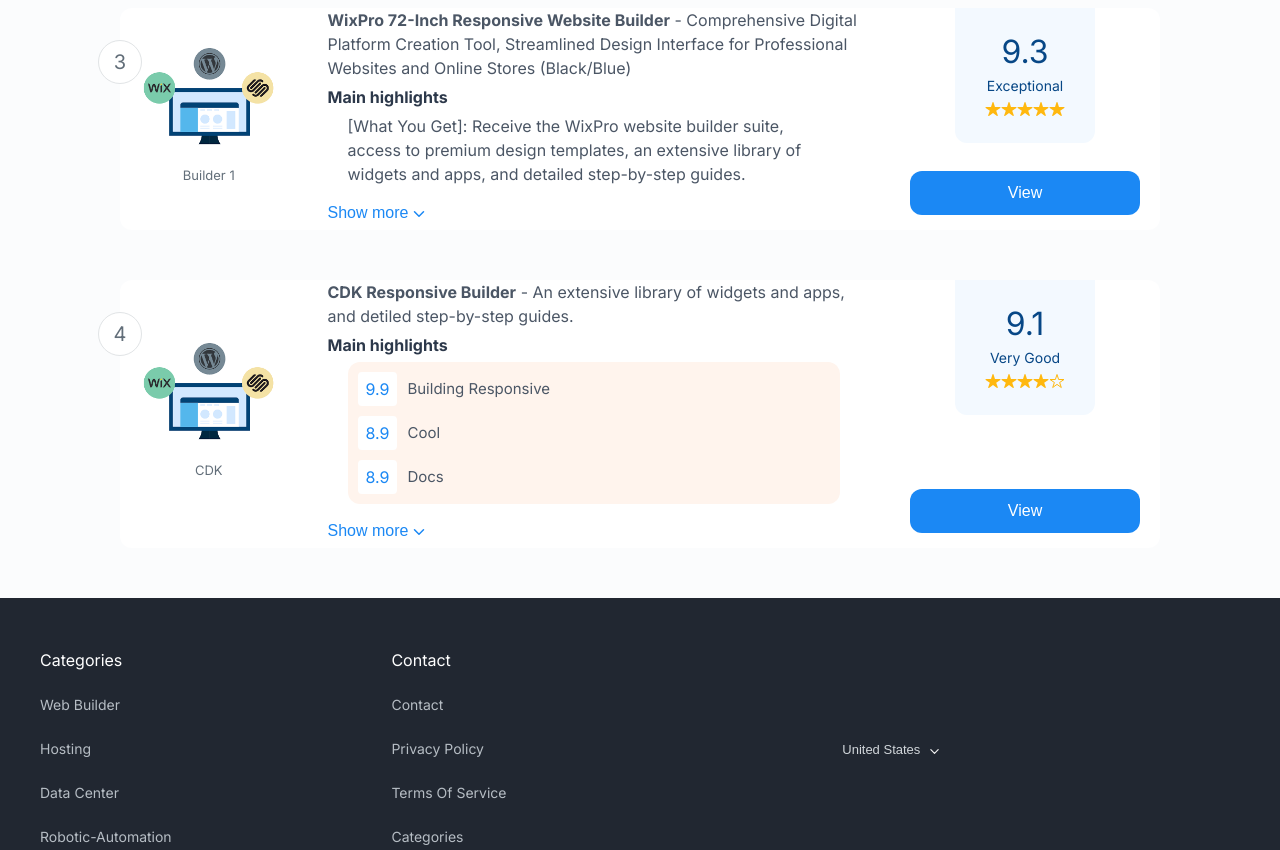
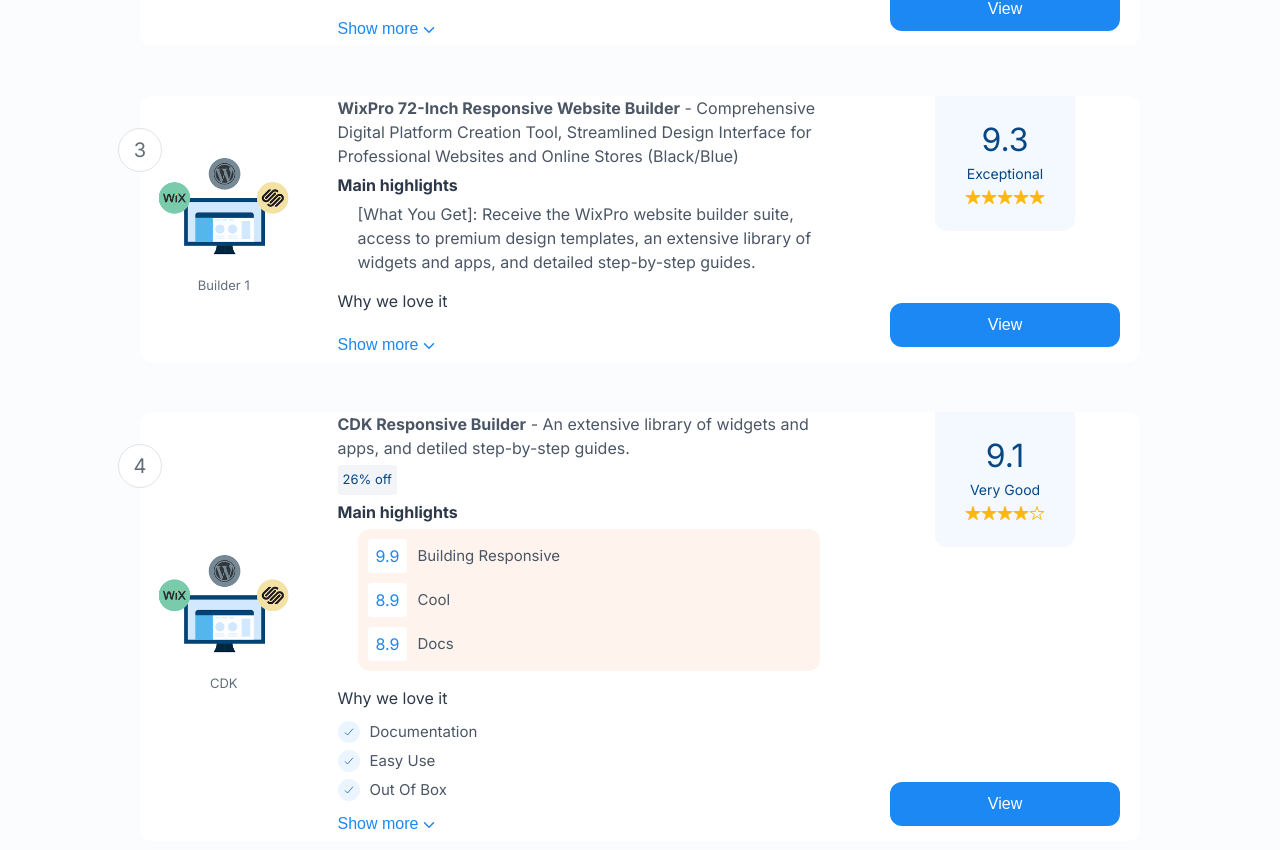
Before and after one commit to annasfaruqui/webbuilder-internship-assignment, a React (Vite) app: page / in a window 1280 px wide. Shown: the part 650-1500 px from the top of the page. Built offline with nearby package versions, Linux system fonts and the light colour scheme.

Commit message:
completed the WebsiteCard component making it reusable

```diff
--- a/src/components/WebsiteCard/WebsiteCard.jsx
+++ b/src/components/WebsiteCard/WebsiteCard.jsx
@@ -18,6 +18,8 @@
     stars,
     bestChoice,
     bestValue,
+    discountPercentage: discount,
+    features,
   } = card;
 
   return (
@@ -28,6 +30,8 @@
         title={title}
         description={description}
         highlights={highlights}
+        discount={discount}
+        features={features}
       />
       <WebsiteCardRating rating={rating} status={status} stars={stars} />
     </div>
--- a/src/components/WebsiteCard/WebsiteCardDescription.jsx
+++ b/src/components/WebsiteCard/WebsiteCardDescription.jsx
@@ -1,42 +1,26 @@
 import { IoChevronDownOutline } from "react-icons/io5";
 import styles from "./WebsiteCardDescription.module.scss";
 import Button from "../Button/Button";
+import WebsiteCardHighlights from "./WebsiteCardHighlights";
+import WebsiteCardFeatures from "./WebsiteCardFeatures";
 
-function WebsiteCardDescription({ title, description, highlights }) {
+function WebsiteCardDescription({
+  title,
+  description,
+  highlights,
+  discount,
+  features,
+}) {
   return (
     <div className={styles.description}>
       <p className={styles.description__detail}>
-        <strong className={styles.description__strongText}>{title}</strong> -{" "}
-        {description}
+        <strong className="strong">{title}</strong> - {description}
       </p>
-      <div className={styles.description__highlight}>
-        <strong
-          className={`${styles.description__strongText} ${styles["description__highlight--heading"]}`}
-        >
-          Main highlights
-        </strong>
-        {typeof highlights === "string" && (
-          <p className={styles["description__highlight--description"]}>
-            {highlights}
-          </p>
-        )}
+      {discount && <p className={styles.discount}>{discount}% off</p>}
 
-        {typeof highlights === "object" && (
-          <div className={styles["description__highlight--container"]}>
-            <ul className={styles["description__highlight--list"]}>
-              {highlights.map((el) => (
-                <li
-                  key={el.id}
-                  className={styles["description__highlight--item"]}
-                >
-                  <span>{el.rating}</span>
-                  {el.highlight}
-                </li>
-              ))}
-            </ul>
-          </div>
-        )}
-      </div>
+      <WebsiteCardHighlights highlights={highlights} />
+      <WebsiteCardFeatures features={features} />
+
       <Button type="half" variation="primary">
         Show more
         <span className="center">
--- a/src/components/WebsiteCard/WebsiteCardDescription.module.scss
+++ b/src/components/WebsiteCard/WebsiteCardDescription.module.scss
@@ -11,55 +11,18 @@
     gap: 1rem;
   }
 
-  &__strongText {
-    font-weight: 700;
-  }
-
   &__detail {
     margin-bottom: 0.5rem;
   }
+}
 
-  &__highlight {
-    margin-bottom: 1rem;
-
-    &--heading {
-      color: $color-grey-900;
-    }
-
-    &--description {
-      padding: 0.5rem 2rem;
-    }
-
-    &--container {
-      padding: 0.5rem 2rem;
-    }
-
-    &--list {
-      list-style: none;
-      padding: 1rem;
-      background-color: $color-accent-light;
-      border-radius: 1.2rem;
-      display: flex;
-      flex-direction: column;
-      align-items: flex-start;
-      gap: 1rem;
-    }
-
-    &--item {
-      display: flex;
-      align-items: center;
-      gap: 1rem;
-      @include fontSm;
-
-      & span {
-        background-color: $color-grey-0;
-        border-radius: 4px;
-        padding: 0.5rem 0.8rem;
-        text-align: center;
-
-        color: $color-blue;
-        @include fontMd;
-      }
-    }
-  }
+.discount {
+  @include fontTiny;
+  @include center;
+  width: fit-content;
+  color: $color-blue-dark;
+  background-color: $color-blue-light;
+  padding: 0.5rem;
+  border-radius: 0.4rem;
+  margin: 5px 0;
 }
--- /dev/null
+++ b/src/components/WebsiteCard/WebsiteCardFeatures.jsx
@@ -0,0 +1,23 @@
+import { IoCheckmark } from "react-icons/io5";
+import styles from "./WebsiteCardFeatures.module.scss";
+
+function WebsiteCardFeatures({ features }) {
+  return (
+    <div className={styles.features}>
+      <p className={styles.features__heading}>Why we love it</p>
+      <ul className={styles.features__list}>
+        {features &&
+          features.map((el, idx) => (
+            <li key={idx} className={styles.features__feature}>
+              <span className={styles.features__icon}>
+                <IoCheckmark />
+              </span>
+              {el}
+            </li>
+          ))}
+      </ul>
+    </div>
+  );
+}
+
+export default WebsiteCardFeatures;
--- /dev/null
+++ b/src/components/WebsiteCard/WebsiteCardFeatures.module.scss
@@ -0,0 +1,40 @@
+@import "../../sass/mixins";
+@import "../../sass/variables";
+
+.features {
+  margin: 1rem 0;
+
+  &__heading {
+    margin-bottom: 1rem;
+    @include fontMd;
+    color: $color-grey-900;
+  }
+
+  &__list {
+    display: flex;
+    flex-direction: column;
+    align-items: flex-start;
+    gap: 5px;
+  }
+
+  &__feature {
+    display: flex;
+    align-items: center;
+    justify-content: flex-start;
+    gap: 1rem;
+    @include fontSm;
+  }
+
+  &__icon {
+    @include center;
+    padding: 5px;
+    background-color: $color-blue-light-2;
+    border-radius: 50%;
+
+    & svg {
+      height: 1.2rem;
+      width: 1.2rem;
+      stroke: $color-blue-darker;
+    }
+  }
+}
--- /dev/null
+++ b/src/components/WebsiteCard/WebsiteCardHighlights.jsx
@@ -0,0 +1,30 @@
+import styles from "./WebsiteCardHighlights.module.scss";
+
+function WebsiteCardHighlights({ highlights }) {
+  return (
+    <div className={styles.highlight}>
+      <strong className={`strong ${styles.highlight__heading}`}>
+        Main highlights
+      </strong>
+      <>
+        {typeof highlights === "string" && (
+          <p className={styles.highlight__description}>{highlights}</p>
+        )}
+        {typeof highlights === "object" && (
+          <div className={styles.highlight__container}>
+            <ul className={styles.highlight__list}>
+              {highlights.map((el) => (
+                <li key={el.id} className={styles.highlight__item}>
+                  <span>{el.rating}</span>
+                  {el.highlight}
+                </li>
+              ))}
+            </ul>
+          </div>
+        )}
+      </>
+    </div>
+  );
+}
+
+export default WebsiteCardHighlights;
--- /dev/null
+++ b/src/components/WebsiteCard/WebsiteCardHighlights.module.scss
@@ -0,0 +1,46 @@
+@import "../../sass/variables";
+@import "../../sass/mixins";
+
+.highlight {
+  margin-bottom: 1rem;
+
+  &__heading {
+    color: $color-grey-900;
+  }
+
+  &__description {
+    padding: 0.5rem 2rem;
+  }
+
+  &__container {
+    padding: 0.5rem 2rem;
+  }
+
+  &__list {
+    list-style: none;
+    padding: 1rem;
+    background-color: $color-accent-light;
+    border-radius: 1.2rem;
+    display: flex;
+    flex-direction: column;
+    align-items: flex-start;
+    gap: 1rem;
+  }
+
+  &__item {
+    display: flex;
+    align-items: center;
+    gap: 1rem;
+    @include fontSm;
+
+    & span {
+      background-color: $color-grey-0;
+      border-radius: 4px;
+      padding: 0.5rem 0.8rem;
+      text-align: center;
+
+      color: $color-blue;
+      @include fontMd;
+    }
+  }
+}
--- a/src/components/WebsiteCards/WebsiteCards.module.scss
+++ b/src/components/WebsiteCards/WebsiteCards.module.scss
@@ -2,5 +2,5 @@
   display: flex;
   flex-direction: column;
   gap: 5rem;
-  padding: 0 8rem;
+  padding: 0 10rem !important;
 }
--- a/src/data/data_websiteCards.js
+++ b/src/data/data_websiteCards.js
@@ -17,6 +17,7 @@
     bestChoice: true,
     bestValue: false,
     discountPercentage: null,
+    features: null,
   },
   {
     id: 2,
@@ -34,6 +35,7 @@
     bestChoice: false,
     bestValue: true,
     discountPercentage: null,
+    features: null,
   },
   {
     id: 3,
@@ -51,6 +53,7 @@
     bestChoice: false,
     bestValue: false,
     discountPercentage: null,
+    features: null,
   },
 
   {
@@ -84,5 +87,6 @@
     bestChoice: false,
     bestValue: false,
     discountPercentage: 26,
+    features: ["Documentation", "Easy Use", "Out Of Box"],
   },
 ];
--- a/src/index.scss
+++ b/src/index.scss
@@ -25,8 +25,13 @@
 }
 
 .container {
-  max-width: 1200px;
+  max-width: 120rem;
+  padding: 0 5rem;
   margin: 0 auto;
+}
+
+.strong {
+  font-weight: 700;
 }
 
 .center {
--- a/src/sass/_variables.scss
+++ b/src/sass/_variables.scss
@@ -4,6 +4,7 @@
 // BLUE
 $color-blue-lighter: #f3f9ff; //(blue-highlight-box)
 $color-blue-light: #f2f4f7; //(blue-highlight-tag)
+$color-blue-light-2: #ebf5ff;
 $color-blue: #1b88f4; // (blue-text w/o highlight, blue-button )
 $color-blue-hover: #187adc;
 $color-blue-dark: #074786; // (blue-text w/ highlight)
```
